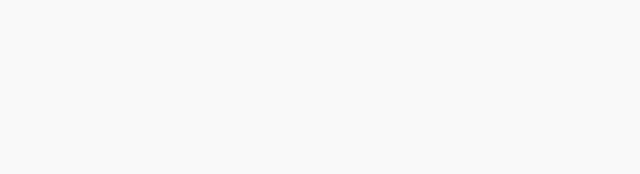
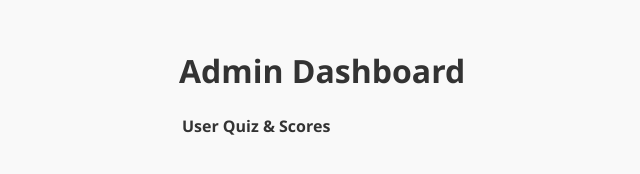
Before and after one commit to AhmadELhalabi/Quiz_Web_App, a plain HTML site: page pages/dashboard.html in a window 1280 px wide. Shown: the whole page, without its empty margins (11-651 px from the left). Drawn offline with Linux system fonts and the light colour scheme.

Commit message:
setup the body  section for dashboard  page

```diff
--- a/pages/dashboard.html
+++ b/pages/dashboard.html
@@ -7,3 +7,22 @@
   <link rel="stylesheet" href="../styles/commn.css" />
   <link rel="stylesheet" href="../styles/dashboard.css" />
 </head>
+
+<body>
+    <div class="container">
+      <h1 class="dashboard-title">Admin Dashboard</h1>
+      <div class="user-scores-container">
+        <table class="user-score-table">
+          <thead>
+            <tr>
+              <th>User</th>
+              <th colspan="2">Quiz & Scores</th>
+            </tr>
+          </thead>
+          <tbody id="userScoresBody"></tbody>
+        </table>
+      </div>
+    </div>
+    <script src="../scripts/dashboard.js"></script>
+  </body>
+  </html>
```
